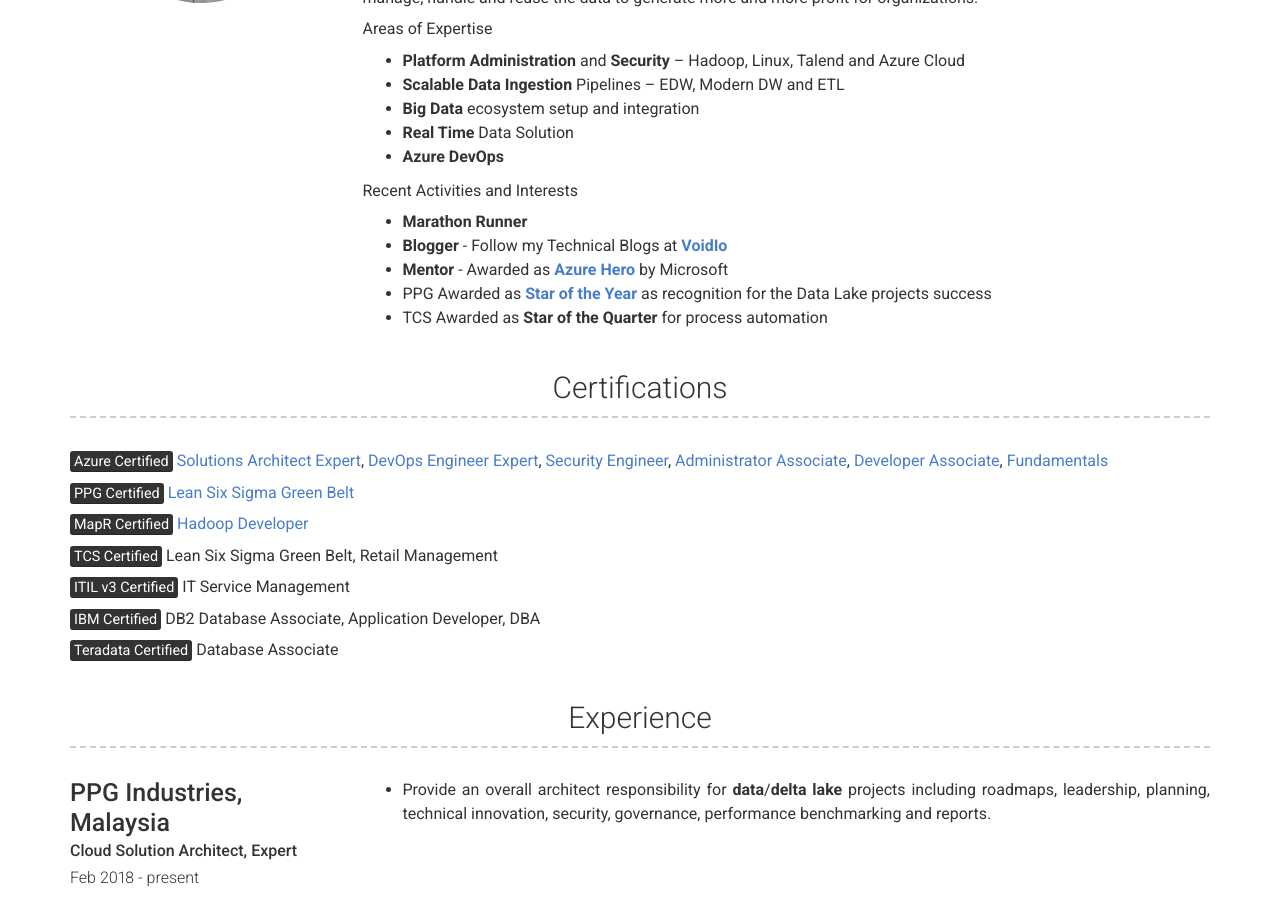
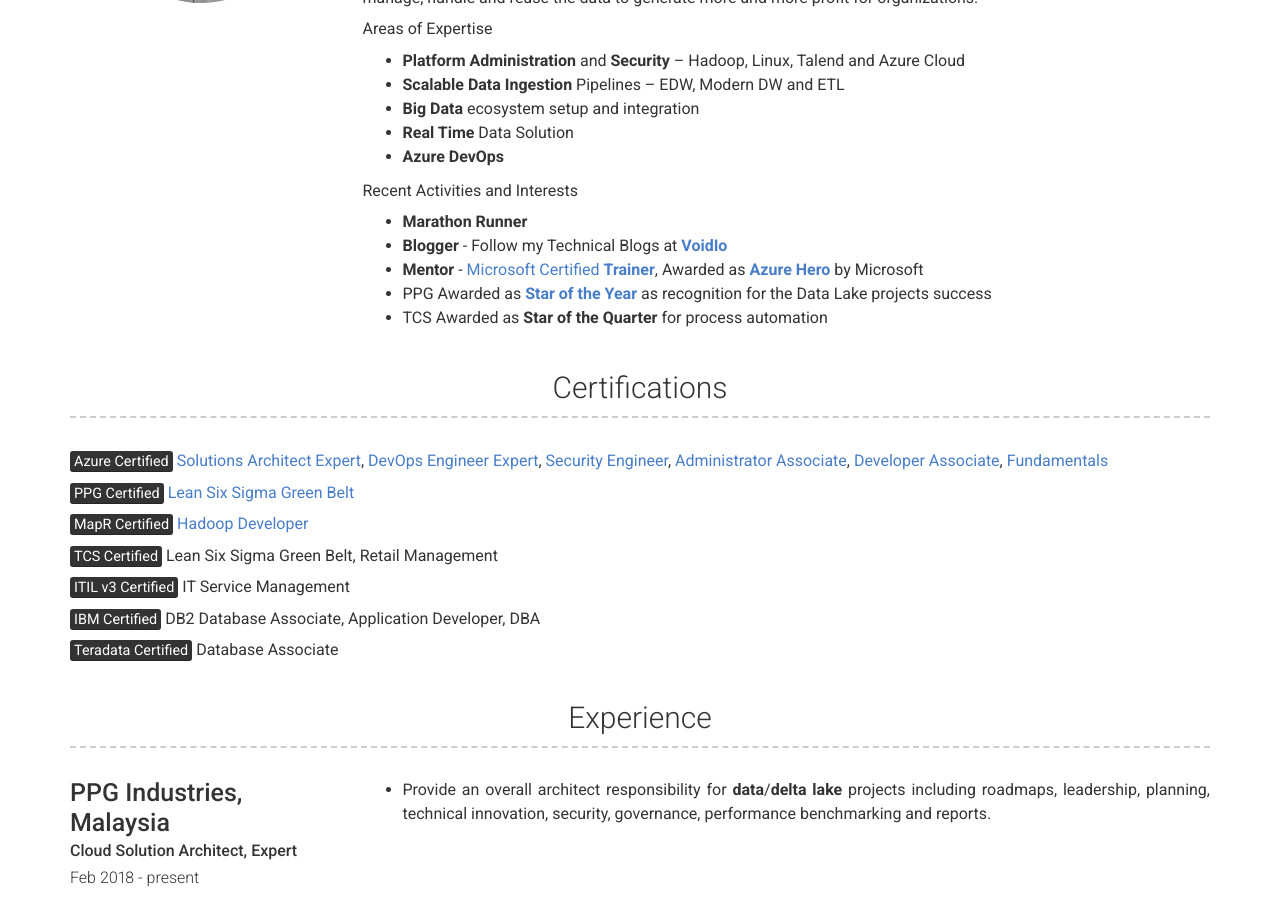
Before and after one commit to mohd-hasnain/mohd-hasnain.github.io, a Jekyll site: the page built from index.md, in a window 1280 px wide and 900 px high, scrolled down 476 px. Built offline with Jekyll 4.4.1, drawn with Linux system fonts in a browser that asks for light colours; nearby versions of some CDN libraries.

Commit message:
Update _config.yml

```diff
--- a/_config.yml
+++ b/_config.yml
@@ -54,7 +54,7 @@ about_content: | # this will include new lines to allow paragraphs
   Recent Activities and Interests
     - **Marathon Runner**
     - **Blogger** - Follow my Technical Blogs at [**VoidIo**](https://voidio.blogspot.com/)
-    - **Mentor** - Awarded as [**Azure Hero**](https://enjinx.io/eth/asset/63151533) by Microsoft
+    - **Mentor** - [Microsoft Certified **Trainer**](https://www.youracclaim.com/badges/40d31f64-8811-45ea-8234-0e289b77b9c3/accept), Awarded as [**Azure Hero**](https://enjinx.io/eth/asset/63151533) by Microsoft
     - PPG Awarded as [**Star of the Year**](assets/award.jpg) as recognition for the Data Lake projects success
     - TCS Awarded as **Star of the Quarter** for process automation
 
```
